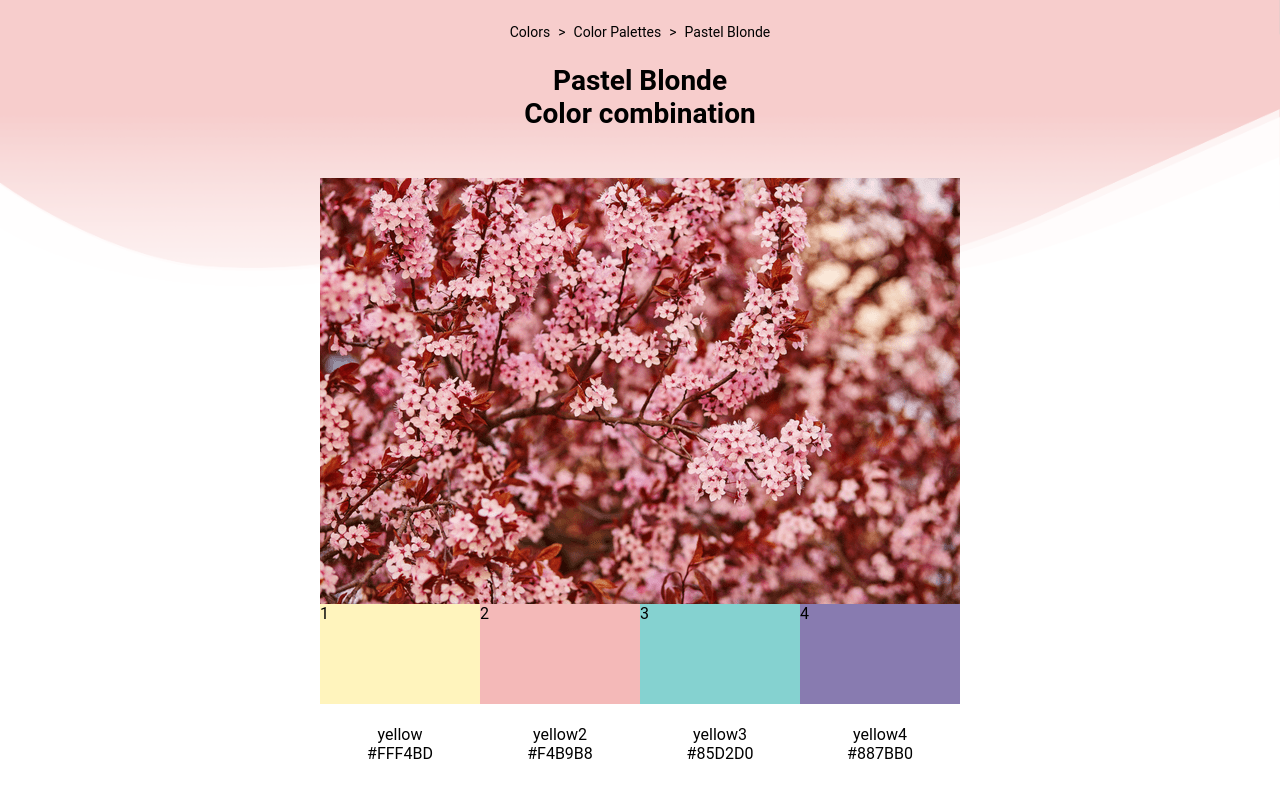
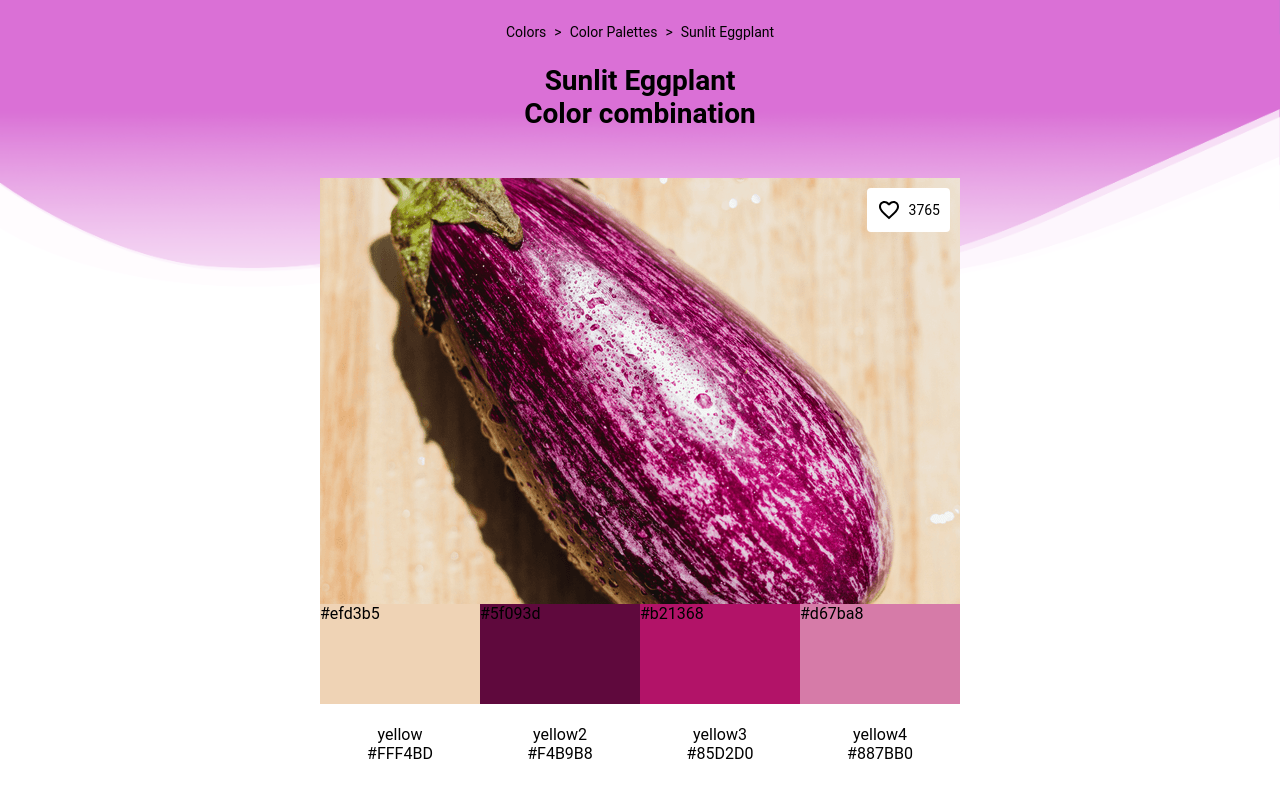
Before and after one commit to tanth1993/joblogic_FE_assessment, a React (Create React App) app: page / in a window 1280 px wide. Shown: the top 800 px of the page. Built offline with nearby package versions, Linux system fonts and the light colour scheme; a web font is replaced by a local one.

Commit message:
Doing  header

```diff
--- a/src/App.css
+++ b/src/App.css
@@ -35,6 +35,11 @@ input::-moz-focus-inner {
   margin-top: -5px;
 }
 
+.header_color_thumbnail_img img {
+  width: 100%;
+  height: auto;
+}
+
 .header_color_thumbnail_picker .color-template {
   height: 100px;
 }
@@ -56,6 +61,30 @@ input::-moz-focus-inner {
   font-size: 28px;
   font-weight: 600;
   margin: 24px 0 48px;
+}
+
+.header_thumbnail {
+  position: relative;
+}
+
+.header_thumbnail_like {
+  position: absolute;
+  right: 10px;
+  top: 10px;
+  padding: 10px;
+  z-index: 1;
+  background: #fff;
+  border-radius: 4px;
+  display: flex;
+  gap: 8px;
+  font-size: 14px;
+  align-items: center;
+}
+
+.header_thumbnail_like span {
+  height: 24px;
+  display: flex;
+  align-items: center;
 }
 
 /* ************************* end Header ************************** */
--- a/src/App.tsx
+++ b/src/App.tsx
@@ -1,16 +1,30 @@
 import './App.css';
-import React from 'react'
+import React, { useRef, useState } from 'react'
 import { Header } from './components/HeaderSection';
 import { RelatedCombinationSection } from './components/RelatedCombinationSection';
-
+import dataJson from './assets/_jsons/combinations/combinations.json'
+import { ICombination } from './interfaces';
 
 interface IProvider {
+  selectedConbination?: ICombination
+  onChangeSelectedCombination?: (selectedItem?: ICombination) => void
 }
 export const AppContext = React.createContext<IProvider>({})
 
 function App() {
+  const data = useRef<ICombination[]>(dataJson.combinations as ICombination[]).current
+  console.log(data)
+  const [selectedConbination, setSelectedConbination] = useState(data[5])
+
+  const onChangeSelectedCombination = (selectedItem?: ICombination) => {
+
+  }
   return (
-    <AppContext.Provider value={{}}>
+    <AppContext.Provider
+      value={{
+        selectedConbination,
+        onChangeSelectedCombination: (selectedItem?: ICombination) => onChangeSelectedCombination(selectedItem)
+      }}>
       <div className="App">
         <div className="app-content">
           <Header />
--- a/src/components/ColorTemplate.tsx
+++ b/src/components/ColorTemplate.tsx
@@ -1,15 +1,15 @@
 import React from 'react'
+import { IColorItem } from '../interfaces'
 interface IProps {
-    colors?: any[]
+    colors?: IColorItem[]
 }
 export const ColorTemplate: React.FC<IProps> = (props) => {
     const { colors } = props
     return (
         <div className='color-template'>
-            <div className="color-template_item">1</div>
-            <div className="color-template_item">2</div>
-            <div className="color-template_item">3</div>
-            <div className="color-template_item">4</div>
+            {colors?.map(c => {
+                return <div className="color-template_item" style={{ backgroundColor: c?.hex }} key={c?.hex}>{c?.hex}</div>
+            })}
         </div>
     )
 }
--- a/src/components/HeaderSection/index.tsx
+++ b/src/components/HeaderSection/index.tsx
@@ -1,12 +1,25 @@
-import React from 'react'
+import React, { useContext } from 'react'
 import thumb from '../../assets/_images/Thumbnail/Burgundy21.png'
 import background from '../../assets/_images/Asset/foreground.png'
 import { ColorTemplate } from '../ColorTemplate'
 import { HeaderColorText } from './HeaderColorText'
+import { AppContext } from '../../App'
+import { fillHeartIcon, heartIcon } from '../../utils'
+
 export const Header = () => {
+    const appValue = useContext(AppContext)
+    const { name, featuredImage, colors, color, liked, likes } = appValue?.selectedConbination?.combination || {}
+
+    const thumbnailUrl = require(`../../assets/_images/Thumbnail/${featuredImage?.url}`)
+    const renderLikes = () => {
+        return <div className="header_thumbnail_like">
+            <span>{liked ? fillHeartIcon() : heartIcon()}</span>
+            <span>{likes}</span>
+        </div>
+    }
     return (
         <div className='header' >
-            <div className="background-color" style={{ backgroundColor: '#F7CDCC' }}>
+            <div className="background-color" style={{ backgroundColor: color?.hex }}>
                 <img src={background} alt="" />
             </div>
             <div className="header_content">
@@ -16,20 +29,21 @@ export const Header = () => {
                         <span>{`>`}</span>
                         <p>Color Palettes</p>
                         <span>{`>`}</span>
-                        <p>Pastel Blonde</p>
+                        <p>{name || '-'}</p>
                     </div>
                     <div className="header_title">
-                        <p>Pastel Blonde</p>
+                        <p>{name || '-'}</p>
                         <p>Color combination</p>
                     </div>
                 </div>
                 <div className="header_thumbnail">
+                    {renderLikes()}
                     <div className="header_color_thumbnail">
                         <div className="header_color_thumbnail_img">
-                            <img src={thumb} alt="" />
+                            <img src={thumbnailUrl} alt={featuredImage?.alt} />
                         </div>
                         <div className="header_color_thumbnail_picker">
-                            <ColorTemplate />
+                            <ColorTemplate colors={colors} />
                         </div>
                     </div>
                 </div>
--- /dev/null
+++ b/src/utils/index.tsx
@@ -0,0 +1,2 @@
+export const heartIcon = (size: number = 24) => <svg width={size} height={size} viewBox="0 0 24 24"><path d="M16.5 3c-1.74 0-3.41.81-4.5 2.09C10.91 3.81 9.24 3 7.5 3 4.42 3 2 5.42 2 8.5c0 3.78 3.4 6.86 8.55 11.54L12 21.35l1.45-1.32C18.6 15.36 22 12.28 22 8.5 22 5.42 19.58 3 16.5 3zm-4.4 15.55l-.1.1-.1-.1C7.14 14.24 4 11.39 4 8.5 4 6.5 5.5 5 7.5 5c1.54 0 3.04.99 3.57 2.36h1.87C13.46 5.99 14.96 5 16.5 5c2 0 3.5 1.5 3.5 3.5 0 2.89-3.14 5.74-7.9 10.05z"></path></svg>
+export const fillHeartIcon = (size: number = 24, fill = '#FF525A') => <svg width={size} height={size} fill={fill} viewBox="0 0 24 24" ><path d="M12 21.35l-1.45-1.32C5.4 15.36 2 12.28 2 8.5 2 5.42 4.42 3 7.5 3c1.74 0 3.41.81 4.5 2.09C13.09 3.81 14.76 3 16.5 3 19.58 3 22 5.42 22 8.5c0 3.78-3.4 6.86-8.55 11.54L12 21.35z"></path></svg>
```
Also changed, not shown: src/interfaces/index.ts (+1 -43 lines).
